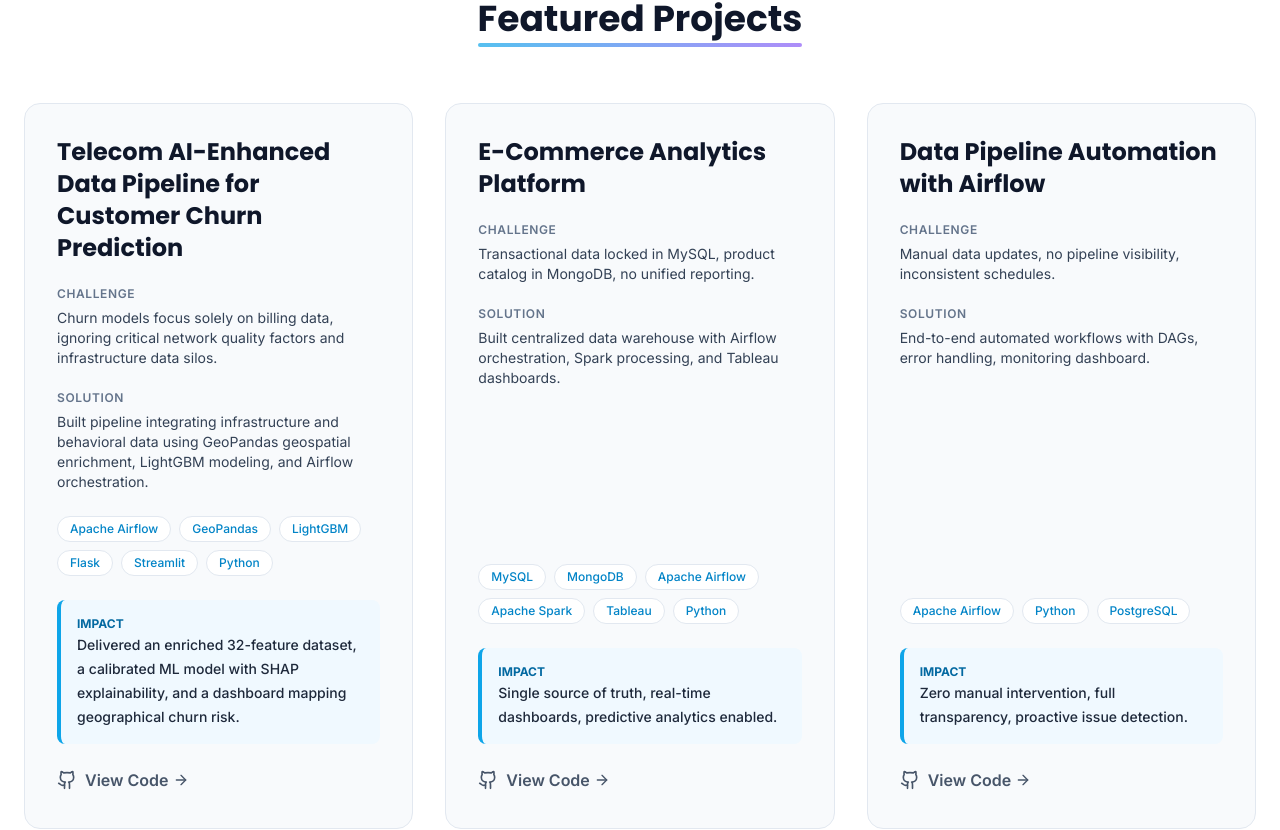
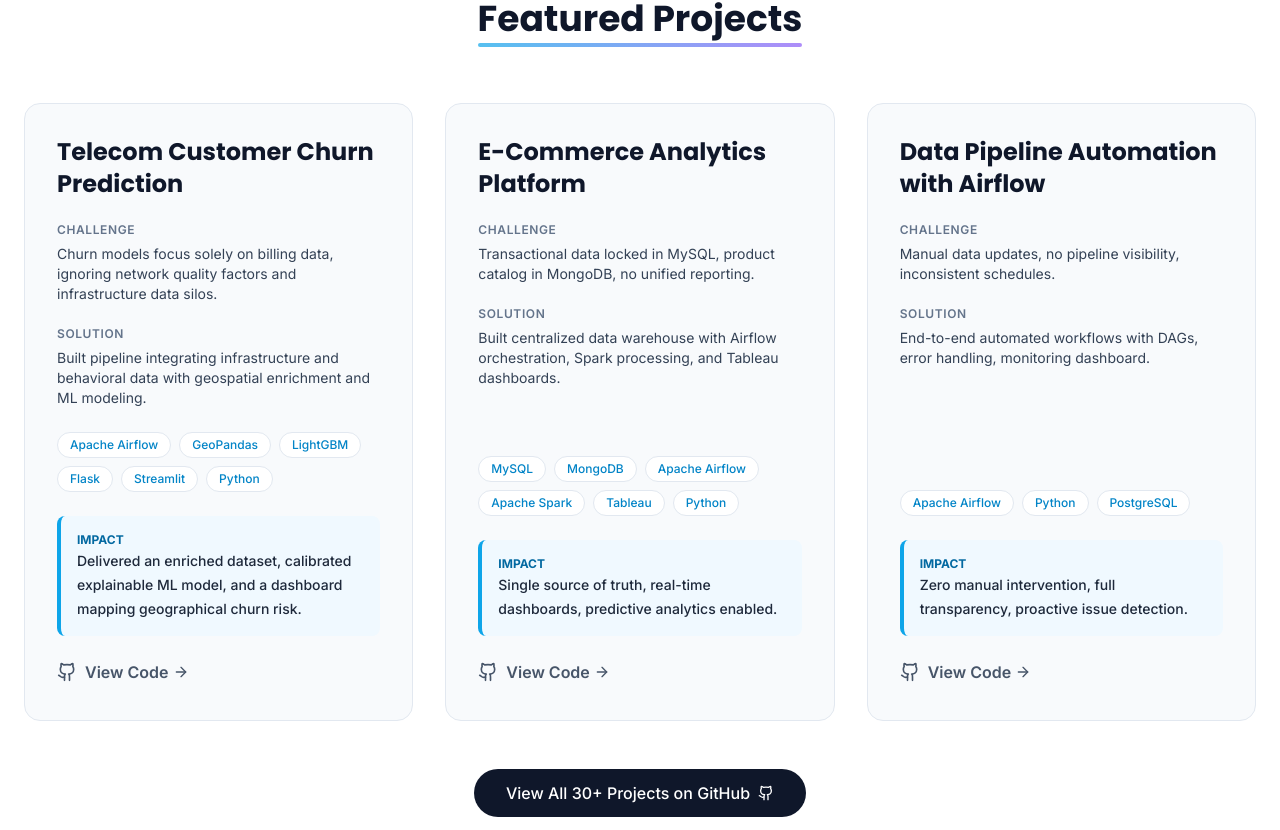
Before and after one commit to aymanibrahim/portfolio, a React (Vite) app: page / in a window 1280 px wide. Shown: the part 3188-4018 px from the top of the page. Built offline with nearby package versions, Linux system fonts and the light colour scheme.

Commit message:
Modify Projects

```diff
--- a/components/Projects.tsx
+++ b/components/Projects.tsx
@@ -6,11 +6,11 @@
 
 const projects: Project[] = [
   {
-    title: "Telecom AI-Enhanced Data Pipeline for Customer Churn Prediction",
-    challenge: "Churn models focus solely on billing data, ignoring critical network quality factors and infrastructure data silos.",
-    solution: "Built pipeline integrating infrastructure and behavioral data using GeoPandas geospatial enrichment, LightGBM modeling, and Airflow orchestration.",
+    title: "Telecom Customer Churn Prediction",
+    challenge: "Churn models focus solely on billing data, ignoring network quality factors and infrastructure data silos.",
+    solution: "Built pipeline integrating infrastructure and behavioral data with geospatial enrichment and ML modeling.",
     techStack: ["Apache Airflow", "GeoPandas", "LightGBM", "Flask", "Streamlit", "Python"],
-    impact: "Delivered an enriched 32-feature dataset, a calibrated ML model with SHAP explainability, and a dashboard mapping geographical churn risk.",
+    impact: "Delivered an enriched dataset, calibrated explainable ML model, and a dashboard mapping geographical churn risk.",
     githubLink: "https://github.com/nhahub/NHA-4-025"
   },
   {
```
